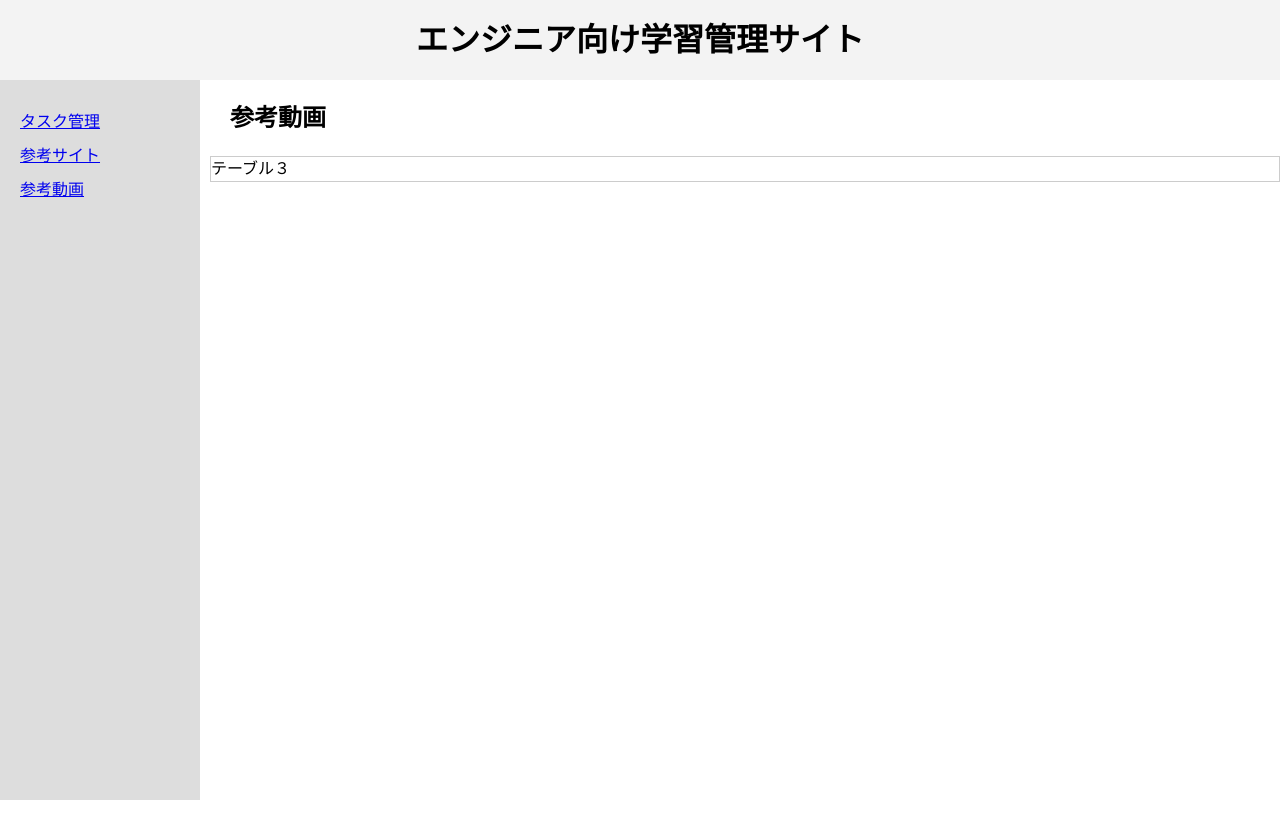
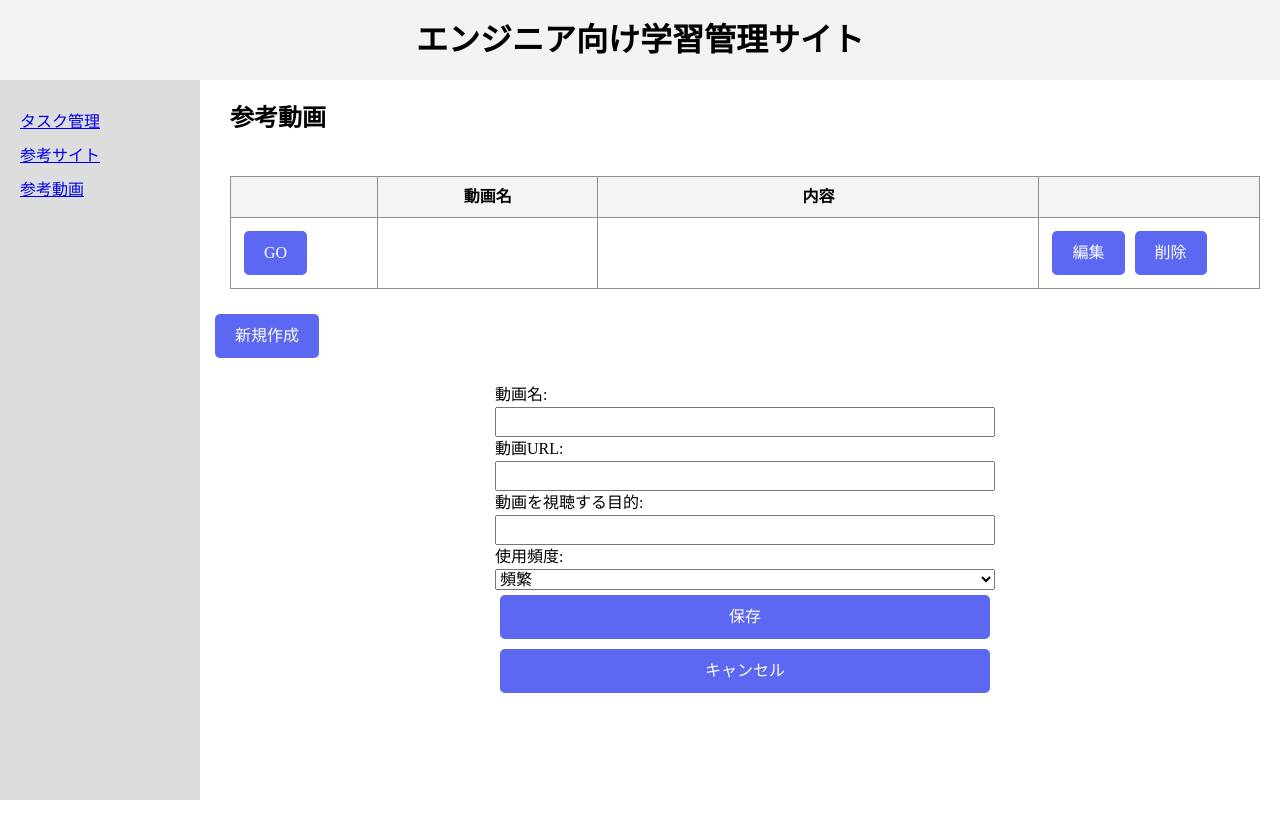
Before and after one commit to haruki-matsu/whealthon-matsumoto-spa, a Vue app in the folder vue/: page /videos in a window 1280 px wide. Shown: the top 838 px of the page. Built offline with nearby package versions, Linux system fonts and the light colour scheme.

Commit message:
テーブルとフォームの枠組み作成

```diff
--- a/vue/src/components/Video/ReferenceVideos.vue
+++ b/vue/src/components/Video/ReferenceVideos.vue
@@ -1,9 +1,28 @@
 <template>
   <div>
     <h2>参考動画</h2>
-    <table>
-      テーブル３
-    </table>
+
+    <!-- リストの表示 -->
+    <video-list></video-list>
+
+    <!-- 新規追加ボタン -->
+    <button @click="show_window">新規作成</button>
+
+    <video-form></video-form>
   </div>
 
 </template>
+
+
+<script>
+import VideoList from './VideoList.vue';
+import VideoForm from './VideoForm.vue';
+
+export default{
+  components: {
+    VideoList,
+    VideoForm
+  }
+}
+
+</script>
--- /dev/null
+++ b/vue/src/components/Video/VideoForm.vue
@@ -0,0 +1,46 @@
+<template>
+    <div class="table_container">
+        <form>
+
+            <!-- サイト名入力フィールド -->
+            <label for="name">動画名:</label>
+            <input id="name" required>
+
+            <!-- サイトURL入力フィールド -->
+            <label for="url">動画URL:</label>
+            <input id="url" required>
+
+            <!-- 動画視聴の目的入力フィールド -->
+            <label for="purpose">動画を視聴する目的:</label>
+            <input id="purpose" required>
+
+            <!-- サイトの使用頻度入力フィールド -->
+            <label for="frequency">使用頻度:</label>
+            <select id="frequency" required>
+                <option value="頻繁">頻繁</option>
+                <option value="普通">普通</option>
+                <option value="稀">稀</option>
+            </select>
+
+            <!-- 送信ボタン -->
+            <button type="submit">保存</button>
+
+            <!-- キャンセルボタン-->
+            <button >キャンセル</button>
+
+        </form>
+
+    </div>
+  </template>
+
+<style scoped>
+form {
+  display: flex;
+  flex-direction: column;
+  max-width: 500px;
+  margin: auto;
+}
+
+
+
+</style>
--- /dev/null
+++ b/vue/src/components/Video/VideoList.vue
@@ -0,0 +1,59 @@
+<template>
+    <div class="table_container">
+      <table>
+        <thead>
+          <!-- テーブルの項目 -->
+          <tr>
+            <th></th>
+            <th>動画名</th>
+            <th>内容</th>
+            <th></th>
+          </tr>
+        </thead>
+        <tbody>
+            <tr>
+          <td><button>GO</button></td>
+          <td></td>
+          <td></td>
+          <td>
+            <button>編集</button>
+            <button>削除</button>
+          </td>
+        </tr>
+
+        </tbody>
+
+        </table>
+      </div>
+    </template>
+
+    <style>
+
+.table_container {
+  overflow-x: auto;
+  margin: 20px
+}
+
+table {
+  width: 100%;
+  border-collapse: collapse;
+  border: 1px solid #ccc;
+}
+
+th, td {
+  text-align: left;
+  padding: 8px;
+  border: 1px solid rgb(147, 143, 143);
+}
+
+th{
+  text-align: center;
+}
+
+th:nth-child(1), td:nth-child(1) { width: 10%; }
+th:nth-child(2), td:nth-child(2) { width: 15%; }
+th:nth-child(3), td:nth-child(3) { width: 30%; }
+th:nth-child(4), td:nth-child(4) { width: 15%; }
+
+
+</style>
```
